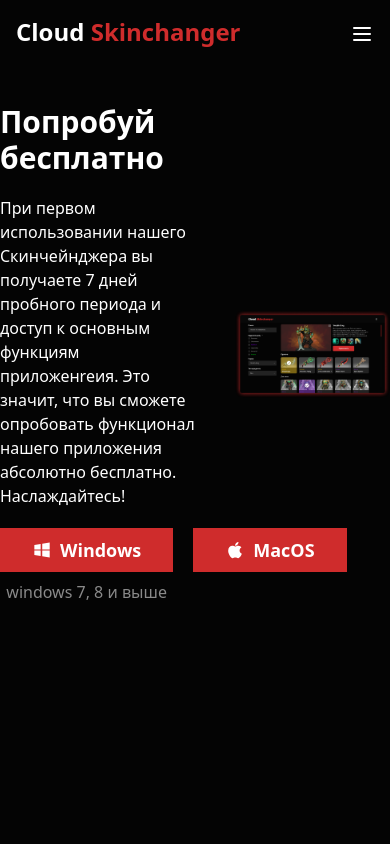
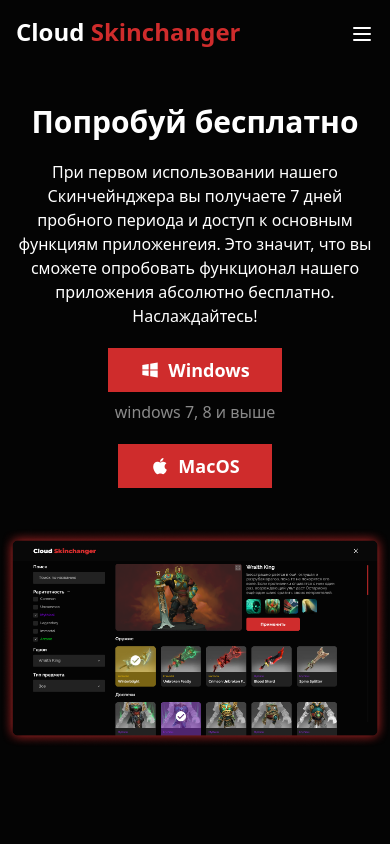
Before and after one commit to ShotMeow/cloud-skinchanger-reworked, a React (Create React App) app: page /download in a window 390 px wide. Shown: the top 844 px of the page. Built offline with nearby package versions, Linux system fonts and the light colour scheme.

Commit message:
added adaptation from download page

```diff
--- a/src/pages/DownloadPage/Download.tsx
+++ b/src/pages/DownloadPage/Download.tsx
@@ -5,11 +5,11 @@ const app_img = require('../../assets/application.png')
 
 const Download = () => {
     return (
-        <div className="container mx-auto flex items-center justify-between gap-10 mt-10 mb-60">
-            <div className="flex flex-col gap-5 w-1/2">
+        <div className="container mx-auto flex flex-col lg:flex-row items-center justify-between gap-10 mt-10 mb-60">
+            <div className="flex flex-col gap-5 text-center px-2 lg:px-0 lg:w-1/2">
                 <h2 className="font-bold text-3xl">Попробуй бесплатно</h2>
                 <p>При первом использовании нашего Скинчейнджера вы получаете 7 дней пробного периода и доступ к основным функциям приложенreия. Это значит, что вы сможете опробовать функционал нашего приложения абсолютно бесплатно. Наслаждайтесь!</p>
-                <div className="flex items-start gap-5">
+                <div className="flex items-center gap-5 flex-col lg:flex-row lg:items-start">
                     <div className="flex flex-col items-center">
                         <Button type="secondary"><AiFillWindows size={20} /> Windows</Button>
                         <p className="mt-2 text-[#8A8A8A]">windows 7, 8 и выше</p>
```
